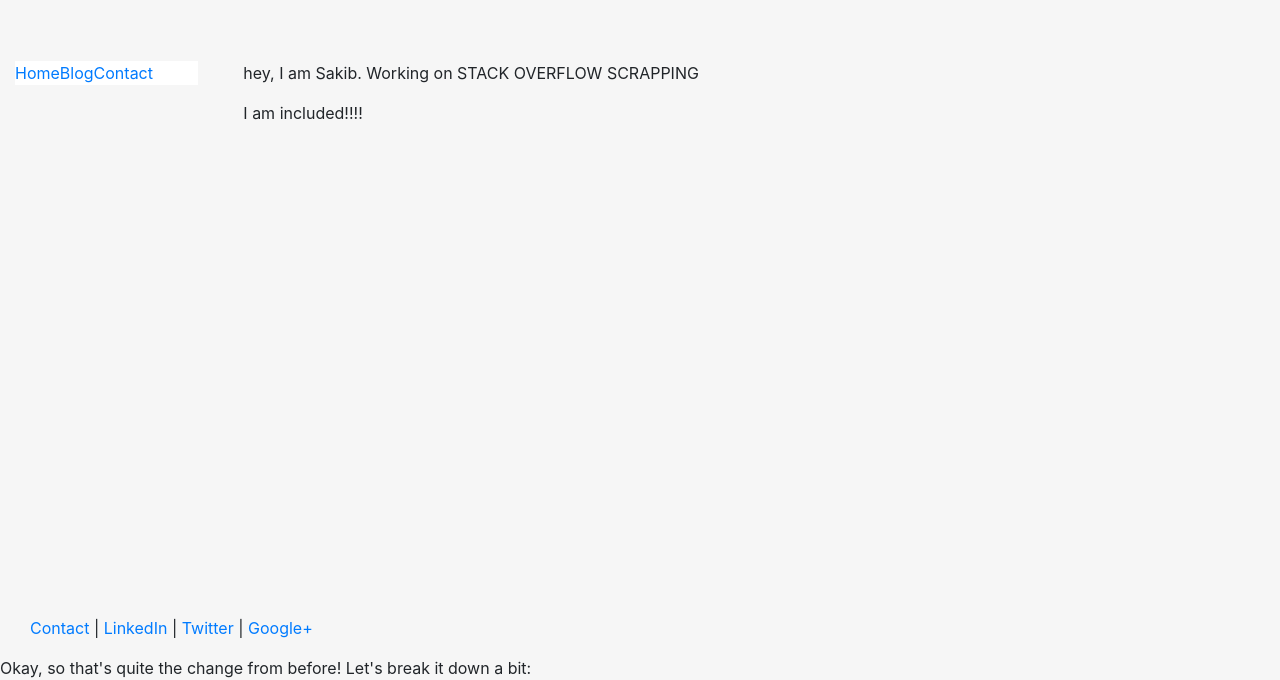
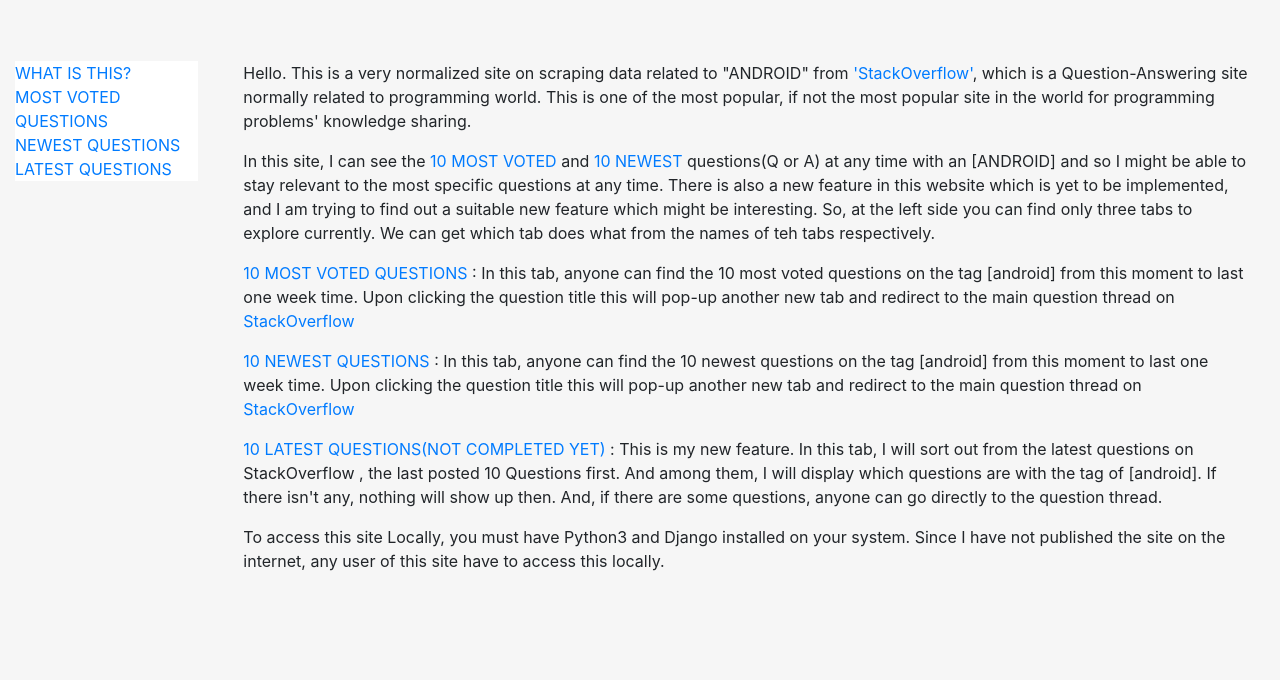
Before and after one commit to sakib1486/Sakib-Hasan, a Django app: page /webscrap/ in a window 1280 px wide. Shown: the part 144-824 px from the top of the page. After the commit the page ends 715 px from the top, so only its background shows below. Run offline with Django 3.2, Linux system fonts and the light colour scheme; some libraries are stand-ins or nearby versions.

Commit message:
Add files via upload

```diff
--- a/STACK SCRAPING/mysite/webscrap/templates/webscrap/header.html
+++ b/STACK SCRAPING/mysite/webscrap/templates/webscrap/header.html
@@ -42,9 +42,18 @@
 			<!--<div class="well bs-sidebar affix" id="sidebar" style="background-color:#fff">-->
 			<div class="well bs-sidebar" id="sidebar" style="background-color:#fff">
 			  <ul class="nav nav-pills nav-stacked">
-				  <li><a href='/webscrap/'>Home </a></li>
-				  <li><a href='/blog/'>Blog </a></li>
-				  <li><a href='/contact/'>Contact </a></li>
+				  <li>
+					  <a href='/webscrap/'>WHAT IS THIS? </a>
+				  </li>
+				  <li>
+					  <a href='/voted/'>MOST VOTED QUESTIONS </a>
+				  </li>
+				  <li>
+					  <a href='/newest/'>NEWEST QUESTIONS </a>
+				  </li>
+				  <li>
+					  <a href='/latest/'>LATEST QUESTIONS </a>
+				  </li>
 			  </ul>
 			</div> <!--well bs-sidebar affix-->
 		  </div> <!--col-sm-2-->
@@ -58,13 +67,12 @@
 		  </div>
 		</div>
 	</div>
-	<footer>
+	<!--footer>
 		<div class="container-fluid" style='margin-left:15px'>
 			<p><a href="#" target="blank">Contact</a> | <a href="#" target="blank">LinkedIn</a> | <a href="#" target="blank">Twitter</a> | <a href="#" target="blank">Google+</a></p>
 		</div>
-	</footer>
+	</footer-->
 
 </body>
 
 </html>
-Okay, so that's quite the change from before! Let's break it down a bit:
--- a/STACK SCRAPING/mysite/webscrap/templates/webscrap/home.html
+++ b/STACK SCRAPING/mysite/webscrap/templates/webscrap/home.html
@@ -3,8 +3,28 @@
 
 
   {% block content %}
- <p> hey, I am Sakib. Working on STACK OVERFLOW SCRAPPING</p>
+<p> Hello. This is a very normalized site on scraping data related to "ANDROID" from <a href="https://www.stackoverflow.com">'StackOverflow'</a>,
+    which is a Question-Answering site normally related to programming world. This is one of the most popular, if not the
+    most popular site in the world for programming problems' knowledge sharing.</p>
 
-{% include "webscrap/includes/htmlsnippet.html" %}
+<p> In this site, I can see the <a href="/voted/">10 MOST VOTED</a>  and  <a href="/newest/">10 NEWEST</a>  questions(Q or A) at any time
+     with an [ANDROID] and so I might be able to stay relevant to the most specific questions at any time. There is also a new feature
+    in this website which is yet to be implemented, and I am trying to find out a suitable new feature which might be interesting. So,
+    at the left side you can find only three tabs to explore currently. We can get which tab does what from the names of teh tabs respectively.</p>
+
+<p> <a href="/voted/">10 MOST VOTED QUESTIONS</a> : In this tab, anyone can find the 10 most voted questions on the tag [android] from this moment
+    to last one week time. Upon clicking the question title this will pop-up another new tab and redirect to the main question
+    thread on <a href="https://www.stackoverflow.com">StackOverflow</a></p>
+<p> <a href="/newest/">10 NEWEST QUESTIONS</a> : In this tab, anyone can find the 10 newest questions on the tag [android] from this moment
+    to last one week time. Upon clicking the question title this will pop-up another new tab and redirect to the main question
+    thread on <a href="https://www.stackoverflow.com">StackOverflow</a></p>
+
+<p> <a href="/latest/">10 LATEST QUESTIONS(NOT COMPLETED YET)</a> : This is my new feature. In this tab, I will sort out from the latest questions on StackOverflow
+    , the last posted 10 Questions first. And among them, I will display which questions are with the tag of [android].
+    If there isn't any, nothing will show up then. And, if there are some questions, anyone can go directly to the question
+    thread. </p>
+
+<p> To access this site Locally, you must have Python3 and Django installed on your system. Since I have not published the
+    site on the internet, any user of this site have to access this locally.</p>
 
         {% endblock %}
--- a/STACK SCRAPING/mysite/webscrap/urls.py
+++ b/STACK SCRAPING/mysite/webscrap/urls.py
@@ -4,5 +4,7 @@
 #URL patterns
 urlpatterns = [
     path('webscrap/', views.index, name='index'),
-    path('contact/', views.contact, name='contact')
+    path('newest/', views.newest, name='newest'),
+    path('voted/', views.voted, name='voted'),
+    path('latest/', views.latest, name='latest')
 ]
--- a/STACK SCRAPING/mysite/webscrap/views.py
+++ b/STACK SCRAPING/mysite/webscrap/views.py
@@ -13,8 +13,11 @@
 def index(request) :
     return render(request, 'webscrap/home.html')
 
+def latest(request) :
+    return render(request, 'webscrap/latest.html')
 
-def contact(request) :
+
+def newest(request) :
     res = requests.get('https://stackoverflow.com/search?tab=newest&q=android%20features')  #Data from Stack Overflow
 
     soup = bs4.BeautifulSoup(res.text, 'lxml') #Building a lxml file from res.text
@@ -26,10 +29,31 @@
 
     for i in soup.select('.question-hyperlink'):
         ques[Count] = i.text
-        link[Count] = i.get('href')
+        link[Count] = "https://www.stackoverflow.com" + i.get('href')
         Count += 1
         if Count == 10:
             break
 
-    return render(request, 'webscrap/basic.html', {'res': zip(link, ques)})
-    #return render(request, 'webscrap/basic.html', {'ques' : [ques], 'link' : [link] })
+    return render(request, 'webscrap/newest.html', {'res': zip(link, ques)})
+    #return render(request, 'webscrap/newest.html', {'ques' : [ques], 'link' : [link] })
+
+
+#Most voted questions view
+def voted(request) :
+    res = requests.get('https://stackoverflow.com/search?tab=newest&q=android%20features')  #Data from Stack Overflow
+
+    soup = bs4.BeautifulSoup(res.text, 'lxml') #Building a lxml file from res.text
+
+    #building the question and hyperlink arrays
+    Count = 0
+    ques = [None] * 10
+    link = [None] * 10
+
+    for i in soup.select('.question-hyperlink'):
+        ques[Count] = i.text
+        link[Count] = "https://www.stackoverflow.com" + i.get('href')
+        Count += 1
+        if Count == 10:
+            break
+
+    return render(request, 'webscrap/voted.html', {'res': zip(link, ques)})
```
Also changed, not shown: STACK SCRAPING/mysite/webscrap/templates/webscrap/latest.html (added, +9 -0 lines), STACK SCRAPING/mysite/webscrap/templates/webscrap/newest.html (added, +18 -0 lines), STACK SCRAPING/mysite/webscrap/templates/webscrap/voted.html (added, +17 -0 lines).
